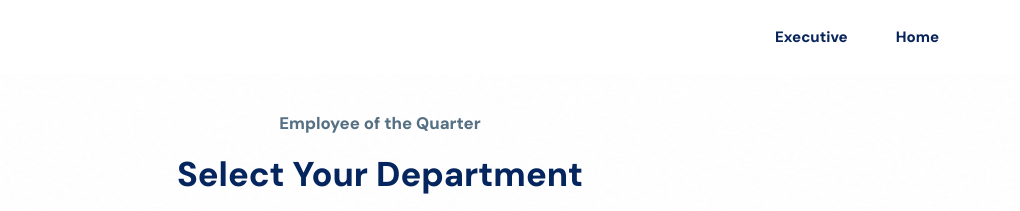
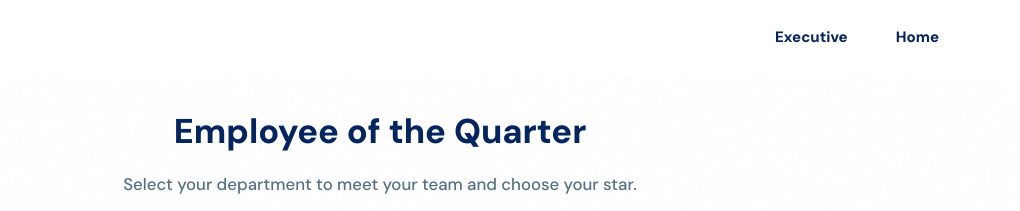
Before and after one commit to Unknown-coder67/html-starter, a website: page eoq/index.html in a window 1280 px wide. Shown: the top 211 px of the page, 260-1280 px from the left. Drawn offline with nearby package versions, Linux system fonts and the light colour scheme.

Commit message:
Reorder header lines in index.html

```diff
--- a/eoq/index.html
+++ b/eoq/index.html
@@ -1577,8 +1577,7 @@ body.exec-bg {
 
     <!-- Three lines of text -->
     <div class="page-header-texts" id="pageHeaderTexts">
-        <div class="line1" id="headerLine1">Employee of the Quarter</div>
-        <div class="line2" id="headerLine2">Select Your Department</div>
+        <div class="line2" id="headerLine2">Employee of the Quarter</div>
         <div class="line3" id="headerLine3">Select your department to meet your team and choose your star.</div>
     </div>
 
```
